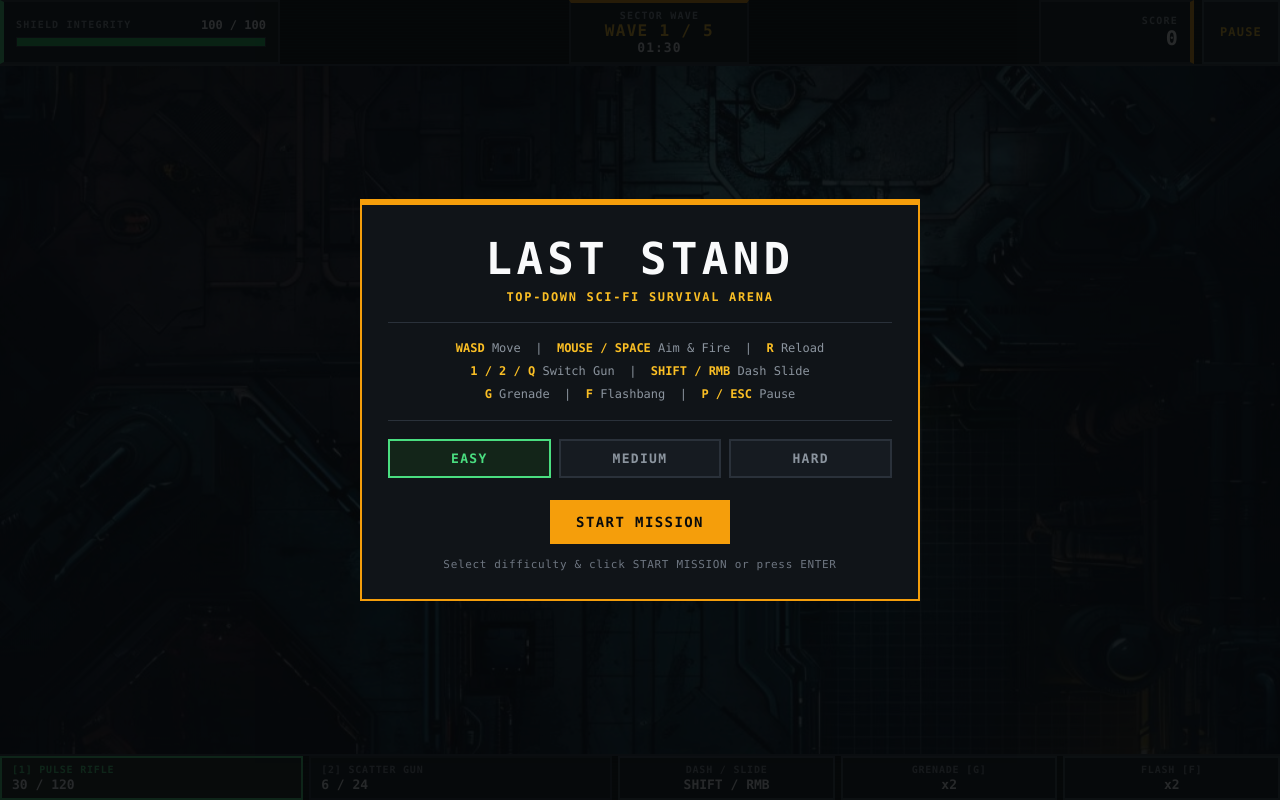
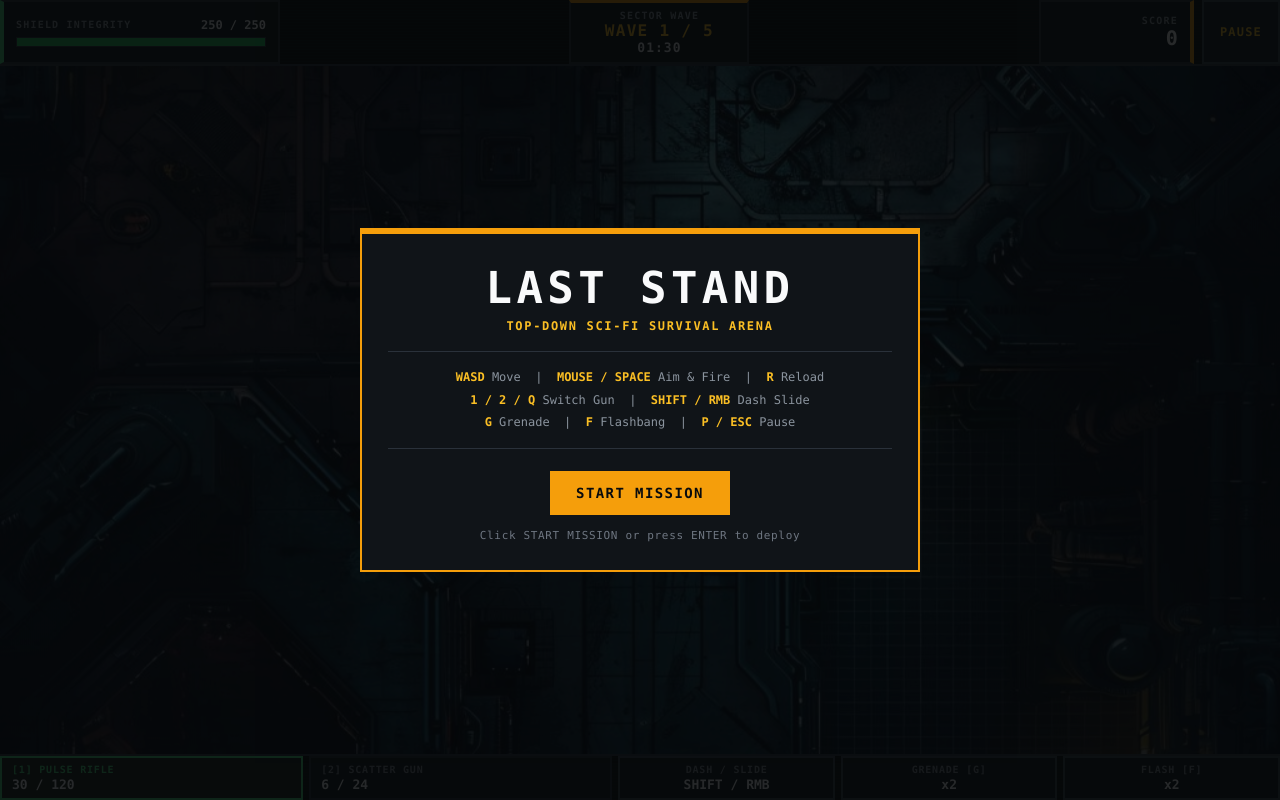
Before and after one commit to TN13Gamer/ProVec, a plain HTML site: page index.html in a window 1280 px wide. Drawn offline with Linux system fonts and the light colour scheme.

Commit message:
Remove difficulty selector, lock Hard mode, and set player health to 250

```diff
--- a/index.html
+++ b/index.html
@@ -13,7 +13,7 @@
       <div class="hud-panel hud-health">
         <div class="hud-row">
           <span class="hud-label">SHIELD INTEGRITY</span>
-          <span class="hud-value" id="hudHealthText">100 / 100</span>
+          <span class="hud-value" id="hudHealthText">250 / 250</span>
         </div>
         <div class="bar-track">
           <div class="bar-fill" id="hudHealthBar" style="width: 100%"></div>
@@ -112,12 +112,6 @@
         <div><strong>G</strong> Grenade &nbsp;|&nbsp; <strong>F</strong> Flashbang &nbsp;|&nbsp; <strong>P / ESC</strong> Pause</div>
       </div>
 
-      <div class="difficulty-selector" id="difficultySelector">
-        <button type="button" class="diff-btn diff-easy active" data-diff="easy">EASY</button>
-        <button type="button" class="diff-btn diff-medium" data-diff="medium">MEDIUM</button>
-        <button type="button" class="diff-btn diff-hard" data-diff="hard">HARD</button>
-      </div>
-
       <div class="menu-actions">
         <button type="button" class="btn-sci btn-primary" id="btnStart">START MISSION</button>
         <button type="button" class="btn-sci btn-primary hidden" id="btnResume">RESUME</button>
--- a/main.js
+++ b/main.js
@@ -50,7 +50,7 @@ const effects = new EffectsManager();
 
 const gameState = {
   state: 'menu', // 'menu' | 'playing' | 'paused' | 'gameover' | 'victory'
-  difficulty: 'easy',
+  difficulty: 'hard',
   score: 0,
   wave: 1,
   totalWaves: SURVIVAL_WAVES.length,
@@ -126,10 +126,6 @@ const ui = new GameUI(canvas, {
   onRestart: restart,
   onResume: resumeGame,
   onPause: pauseGame,
-  onDifficultyChange: (level) => {
-    gameState.difficulty = level;
-    waveManager.setDifficulty(level);
-  },
 });
 
 /**
@@ -454,10 +450,10 @@ function update(dt) {
               enemy.type === 'boss'
                 ? 1500
                 : enemy.type === 'brute'
-                ? 250
-                : enemy.type === 'spitter'
-                ? 160
-                : 100;
+                  ? 250
+                  : enemy.type === 'spitter'
+                    ? 160
+                    : 100;
             gameState.score += pts;
             effects.spawnExplosion(enemy.x, enemy.y, {
               color: enemy.color,
--- a/player.js
+++ b/player.js
@@ -1,5 +1,5 @@
 export const PLAYER_DEFAULTS = {
-  MAX_HEALTH: 100,
+  MAX_HEALTH: 250,
   RADIUS: 18,
   SPEED: 280,
   FIRE_INTERVAL: 0.15,
--- a/style.css
+++ b/style.css
@@ -493,49 +493,6 @@ canvas {
   color: #fbbf24;
 }
 
-.difficulty-selector {
-  margin-top: 18px;
-  display: grid;
-  grid-template-columns: repeat(3, 1fr);
-  gap: 8px;
-}
-
-.diff-btn {
-  padding: 10px 12px;
-  border-radius: 0;
-  font-family: inherit;
-  font-size: 13px;
-  font-weight: 800;
-  letter-spacing: 0.1em;
-  cursor: pointer;
-  background: #161b21;
-  border: 2px solid #2a313a;
-  color: #8b949e;
-}
-
-.diff-btn:hover {
-  color: #f9fafb;
-  border-color: #4b5563;
-}
-
-.diff-easy.active {
-  background: #132519;
-  border-color: #4ade80;
-  color: #4ade80;
-}
-
-.diff-medium.active {
-  background: #261a0a;
-  border-color: #f59e0b;
-  color: #fbbf24;
-}
-
-.diff-hard.active {
-  background: #2a0f12;
-  border-color: #dc2626;
-  color: #f87171;
-}
-
 .menu-actions {
   margin-top: 22px;
   display: flex;
--- a/ui.js
+++ b/ui.js
@@ -110,7 +110,6 @@ export class GameUI {
     this.onRestart = callbacks.onRestart ?? null;
     this.onResume = callbacks.onResume ?? null;
     this.onPause = callbacks.onPause ?? null;
-    this.onDifficultyChange = callbacks.onDifficultyChange ?? null;
 
     this.time = 0;
     this.currentState = 'menu';
@@ -151,8 +150,6 @@ export class GameUI {
           menuWaveLabel: document.getElementById('menuWaveLabel'),
           menuFinalWave: document.getElementById('menuFinalWave'),
           menuControls: document.getElementById('menuControls'),
-          difficultySelector: document.getElementById('difficultySelector'),
-          diffButtons: document.querySelectorAll('.diff-btn'),
           btnStart: document.getElementById('btnStart'),
           btnResume: document.getElementById('btnResume'),
           btnRestart: document.getElementById('btnRestart'),
@@ -179,15 +176,6 @@ export class GameUI {
       } else if (this.currentState === 'paused') {
         this.onResume?.();
       }
-    });
-
-    this.els.diffButtons?.forEach((btn) => {
-      btn.addEventListener('click', () => {
-        const level = btn.dataset.diff;
-        if (!level) return;
-        this.els.diffButtons.forEach((b) => b.classList.toggle('active', b === btn));
-        this.onDifficultyChange?.(level);
-      });
     });
   }
 
@@ -397,17 +385,15 @@ export class GameUI {
       this.els.menuSubtitle.textContent = 'TOP-DOWN SCI-FI SURVIVAL ARENA';
       this.els.menuStats?.classList.add('hidden');
       this.els.menuControls?.classList.remove('hidden');
-      this.els.difficultySelector?.classList.remove('hidden');
       this.els.btnStart?.classList.remove('hidden');
       this.els.btnResume?.classList.add('hidden');
       this.els.btnRestart?.classList.add('hidden');
-      this.els.menuHint.textContent = 'Select difficulty & click START MISSION or press ENTER';
+      this.els.menuHint.textContent = 'Click START MISSION or press ENTER to deploy';
     } else if (state === 'paused') {
       this.els.menuTitle.textContent = 'PAUSED';
       this.els.menuSubtitle.textContent = 'MISSION SUSPENDED';
       this.els.menuStats?.classList.add('hidden');
       this.els.menuControls?.classList.remove('hidden');
-      this.els.difficultySelector?.classList.add('hidden');
       this.els.btnStart?.classList.add('hidden');
       this.els.btnResume?.classList.remove('hidden');
       this.els.btnRestart?.classList.remove('hidden');
@@ -422,7 +408,6 @@ export class GameUI {
       this.els.menuWaveLabel.textContent = 'WAVE REACHED';
       this.els.menuFinalWave.textContent = `${wave} / ${totalWaves}`;
       this.els.menuControls?.classList.add('hidden');
-      this.els.difficultySelector?.classList.add('hidden');
       this.els.btnStart?.classList.add('hidden');
       this.els.btnResume?.classList.add('hidden');
       this.els.btnRestart?.classList.remove('hidden');
@@ -437,7 +422,6 @@ export class GameUI {
       this.els.menuWaveLabel.textContent = 'WAVES SURVIVED';
       this.els.menuFinalWave.textContent = `${totalWaves} / ${totalWaves}`;
       this.els.menuControls?.classList.add('hidden');
-      this.els.difficultySelector?.classList.add('hidden');
       this.els.btnStart?.classList.add('hidden');
       this.els.btnResume?.classList.add('hidden');
       this.els.btnRestart?.classList.remove('hidden');
--- a/waves.js
+++ b/waves.js
@@ -83,8 +83,8 @@ export class WaveManager {
   constructor(bounds, waves = SURVIVAL_WAVES) {
     this.bounds = bounds;
     this.waves = waves;
-    this.difficultyKey = 'easy';
-    this.difficulty = DIFFICULTIES.easy;
+    this.difficultyKey = 'hard';
+    this.difficulty = DIFFICULTIES.hard;
     this.reset();
   }
 
```
